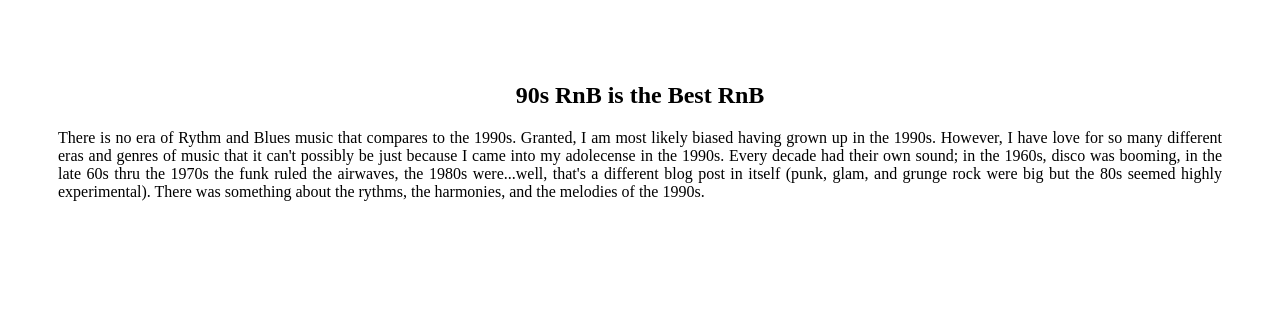
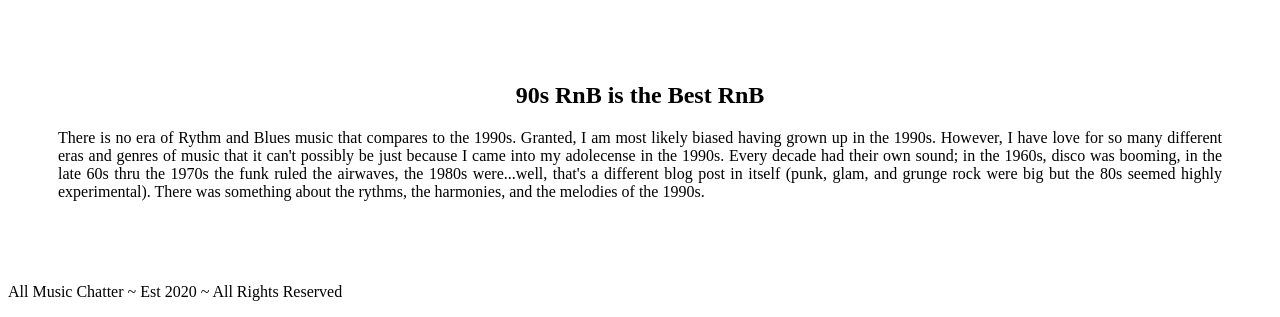
Before and after one commit to ericafacen/allmusicchatter, a plain HTML site: page 90sRnB.html in a window 1280 px wide. Shown: the part 536-853 px from the top of the page. Before the commit the page ends 816 px from the top, so only its background shows below. Drawn offline with Linux system fonts and the light colour scheme.

Commit message:
Added Footer Info
I had to add the code for the footer to each page.

```diff
--- a/90sRnB.html
+++ b/90sRnB.html
@@ -33,4 +33,7 @@
             </div>
         </section>
     </body>
+    <footer>
+        <p>All Music Chatter ~ Est 2020 ~ All Rights Reserved</p>
+    </footer>
 </html>
```
Also changed, not shown: about.html (+3 -0 lines), albumreviews.html (+3 -0 lines), blog.html (+3 -0 lines), contact.html (+3 -0 lines).
